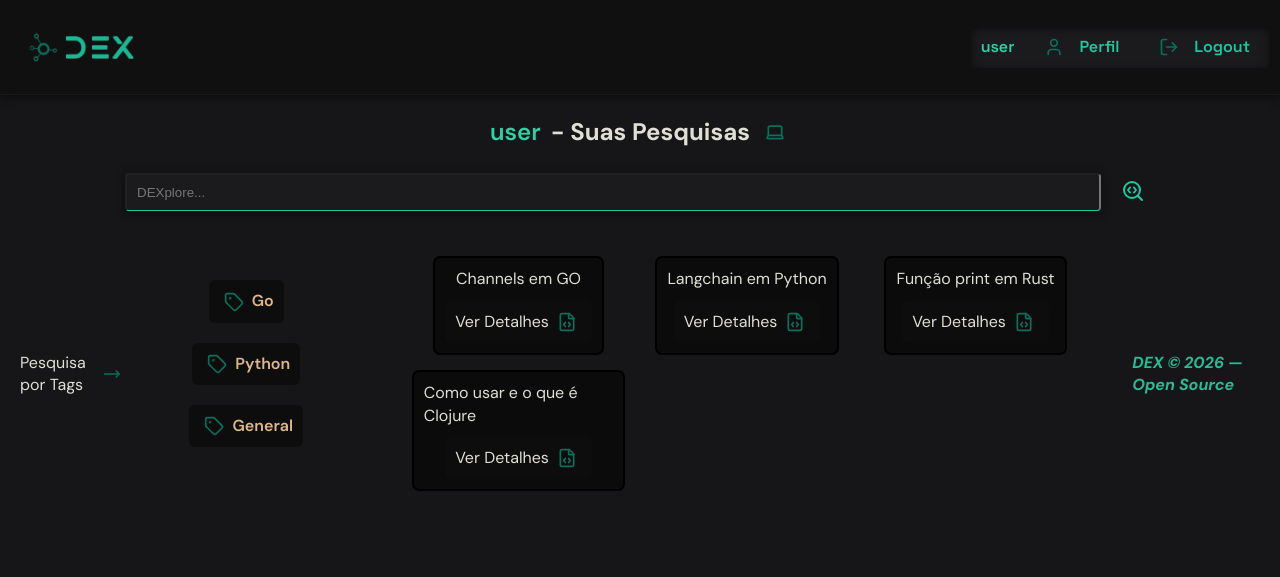
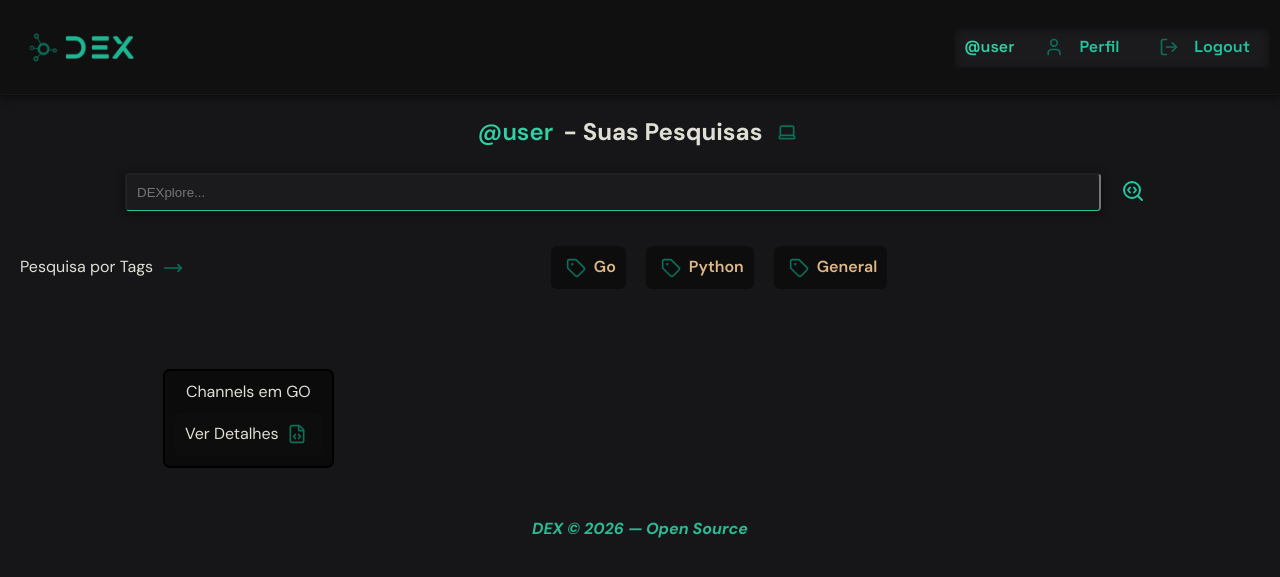
Before and after one commit to gattini0928/DEX, a Django app: page /profile/?tag=Go in a window 1280 px wide. Shown: the top 577 px of the page. Run offline with Django 5.2, Linux system fonts and the light colour scheme; a user stored in the database is signed in; data comes from the database, SQL or seed files in the repository; both versions use the stored data as it was after the commit.

Commit message:
arrumando busca no perfil, deixando o agent em inglÊs para mais precisão

````diff
--- a/core/agent.py
+++ b/core/agent.py
@@ -6,18 +6,21 @@ import re
 llm = OllamaLLM(model="mistral", temperature=0)
 
 instructions = """
-Você é um assistente de busca sobre tópicos de programação.
-Resuma o tópico perguntado com contexto completo, separando em 4 partes.
+You are a technical programming assistant.
+Answer the user's question about a programming topic.
+Be detailed and complete.
 
-Retorne APENAS um JSON válido, sem texto adicional, sem markdown, sem backticks.
-Todos os campos são OBRIGATÓRIOS. Não omita nenhum.
+Always answer in Portuguese.
+
+Return ONLY a valid JSON, no extra text, no markdown, no backticks.
+All fields are REQUIRED.
 
 {
-    "what_is": "O que é o conceito",
-    "how_it_works": "Como funciona",
-    "code_example": "Código de exemplo",
-    "when_to_use": "Quando usar",
-    "tag": "Tecnologia principal. OBRIGATÓRIO. Exemplos: Go, Python, SQL, PostgreSQL, Docker, JWT, Redis. Se não identificar, retorne General"
+    "what_is": "Clear explanation of the concept",
+    "how_it_works": "How it works in detail",
+    "code_example": "Practical code example",
+    "when_to_use": "When to use it",
+    "tag": "Main technology (Go, Python, SQL, PostgreSQL, Docker, JWT, Redis, REST API, GraphQL, Rust, Ruby, Java, C++, C, C#, Django, Pandas, Flask, JavaScript, TypeScript, Lua, React, VueJS, Angular, General)"
 }
 """
 
@@ -28,13 +31,11 @@ def search(message: str):
     ]
 
     response = llm.invoke(conversation)
-
     cleaned = re.sub(r"```json|```", "", response).strip()
-    parsed_json_agent_response = json.loads(cleaned)
+    print(cleaned)
 
     try:
         parsed = json.loads(cleaned)
         return parsed
     except json.JSONDecodeError:
         return "Erro ao decodificar JSON"
-    return parsed_json_agent_response
--- a/core/static/css/profile.css
+++ b/core/static/css/profile.css
@@ -93,6 +93,7 @@ main {
 }
 
 .tags-container {
+    flex-wrap: wrap;
     display: flex;
     align-items: center;
     justify-content: center;
@@ -110,7 +111,8 @@ main {
     flex-wrap: wrap;
 }
 
-.tag {
+.tag-link {
+    text-decoration: none;
     display: flex;
     align-items: center;
     justify-content: center;
@@ -122,8 +124,8 @@ main {
     transition: all 0.3s ease-in-out;
 }
 
-.tag:hover,
-.tag:focus {
+.tag-link:hover,
+.tag-link:focus {
     transform: scale(1.05);
     background-color: rgb(24, 22, 22);
 }
--- a/core/templates/home.html
+++ b/core/templates/home.html
@@ -14,7 +14,7 @@
         <h2><strong>D</strong>eveloper <strong>EX</strong>plorer</h2>
         <h3>Pesquise e Crie seu Mapa de Estudos</h3>
     </div>
-    <form method="GET" action="{% url 'core:search' %}" class="search-form">
+    <form method="GET" action="{% url 'core:home' %}" class="search-form">
         <input type="text" class="search-input" name="search" placeholder="DEXplore...">
         <button type="submit" class="search-btn"><i class="search-icon" data-lucide="search-code"></i></button>
     </form>
--- a/core/templates/navbar.html
+++ b/core/templates/navbar.html
@@ -1,11 +1,13 @@
 {% load static %}
 <header>
-    <div class="img-wrapper">
-        <img src="{% static 'images/dex-logo.png' %}" class="dex-logo" alt="DEX Logo">
-    </div>
+    <a href="{% url 'core:home' %}">
+        <div class="img-wrapper">
+            <img src="{% static 'images/dex-logo.png' %}" class="dex-logo" alt="DEX Logo">
+        </div>
+    </a>
     <nav class="navbar">
         {% if user.is_authenticated %}
-        <span class="username">{{user.username}}</span>
+        <span class="username">@{{user.username}}</span>
         <div class="nav-link-icon">
             <i class="icon" data-lucide="user"></i>
             <a href="{% url 'core:profile' %}" class="nav-link">Perfil</a>
--- a/core/templates/profile.html
+++ b/core/templates/profile.html
@@ -5,10 +5,10 @@
 {% block content%}
 {% include "navbar.html" %}
 <main>
-    <h2 class="title"><span class="username">{{user.username}}</span> - Suas Pesquisas <i class="icon" data-lucide="laptop"></i> </h2>
+    <h2 class="title"><span class="username">@{{user.username}}</span> - Suas Pesquisas <i class="icon" data-lucide="laptop"></i> </h2>
     <div class="container-searches">
         <div class="container-search">
-            <form method="GET" action="{% url  'core:profile' %}" class="search-form">
+            <form method="GET" action="{% url 'core:profile' %}" class="search-form">
                 <input type="text" class="search-input" name="search" placeholder="DEXplore...">
                 <button type="submit" class="search-btn"><i class="search-icon" data-lucide="search-code"></i></button>
             </form>
@@ -18,14 +18,14 @@
             {% if tags %}
             {% for tag in tags %}
             <div class="tags">
-                <div class="tag">
+                <a href="{% url 'core:profile' %}?tag={{ tag.name }}" class="tag-link">
                     <i class="icon" data-lucide="tag"></i>
-                    <span class="tag-name">{{tag.name}}</span>
-                </div>
+                    <span class="tag-name">{{ tag.name }}</span>
+                </a>
                 {% endfor %}
             </div>
             {% else %}
-                <p>Você ainda não realizou nenhuma pesquisa, consequente ainda não possui filtro por tags</p>
+                <p style="margin:0 auto;">Você ainda não realizou nenhuma pesquisa, consequente ainda não possui filtro por tags</p>
             {% endif %}
         </div>
     </div>
--- a/core/views.py
+++ b/core/views.py
@@ -19,17 +19,17 @@ def home(request):
     if message:
         data = get_search(message)
 
-        tag, _ = Tag.objects.get_or_create(name=data["tag"])
-
-        Search.objects.create(
-            user=request.user,
-            tag=tag,
-            query=message,
-            what_is=data["what_is"],
-            how_it_works=data["how_it_works"],
-            code_example=data["code_example"],
-            when_to_use=data["when_to_use"],
-        )
+        if request.user.is_authenticated:
+            tag, _ = Tag.objects.get_or_create(name=data["tag"])
+            Search.objects.create(
+                user=request.user,
+                tag=tag,
+                query=message,
+                what_is=data["what_is"],
+                how_it_works=data["how_it_works"],
+                code_example=data["code_example"],
+                when_to_use=data["when_to_use"],
+            )
 
     return render(request, "home.html", {"data": data})
 
@@ -64,7 +64,10 @@ def login(request):
 @login_required
 def profile(request):
     search_query = request.GET.get("search")
-    if search_query:
+    tag_filter = request.GET.get("tag")
+    if tag_filter:
+        searches = Search.objects.filter(user=request.user, tag__name=tag_filter)
+    elif search_query:
         searches = Search.objects.filter(user=request.user, query__icontains=search_query)
     else:
         searches = Search.objects.filter(user=request.user)
````
Also changed, not shown: db.sqlite3.
